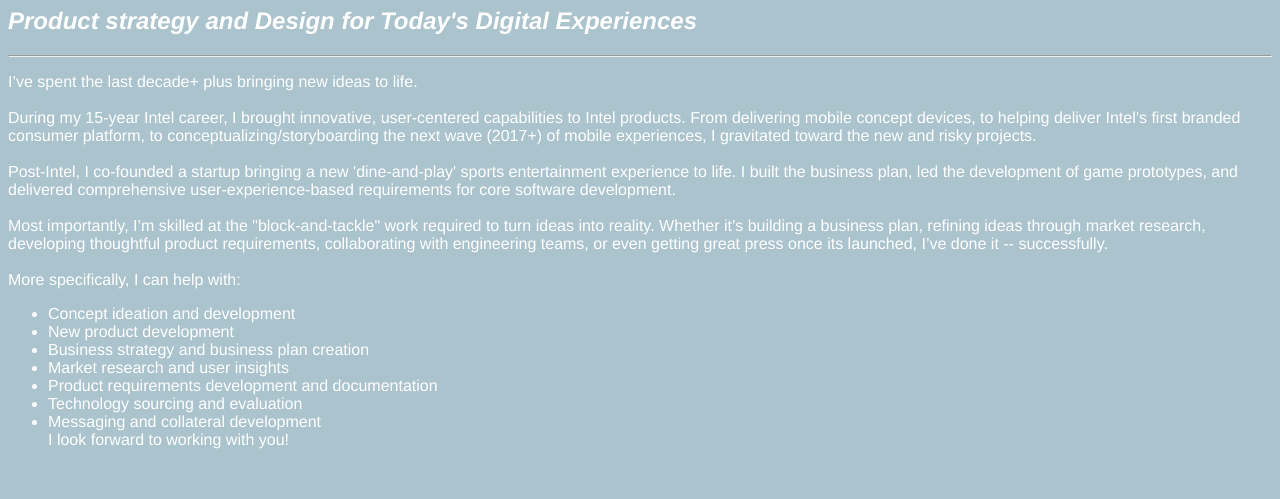
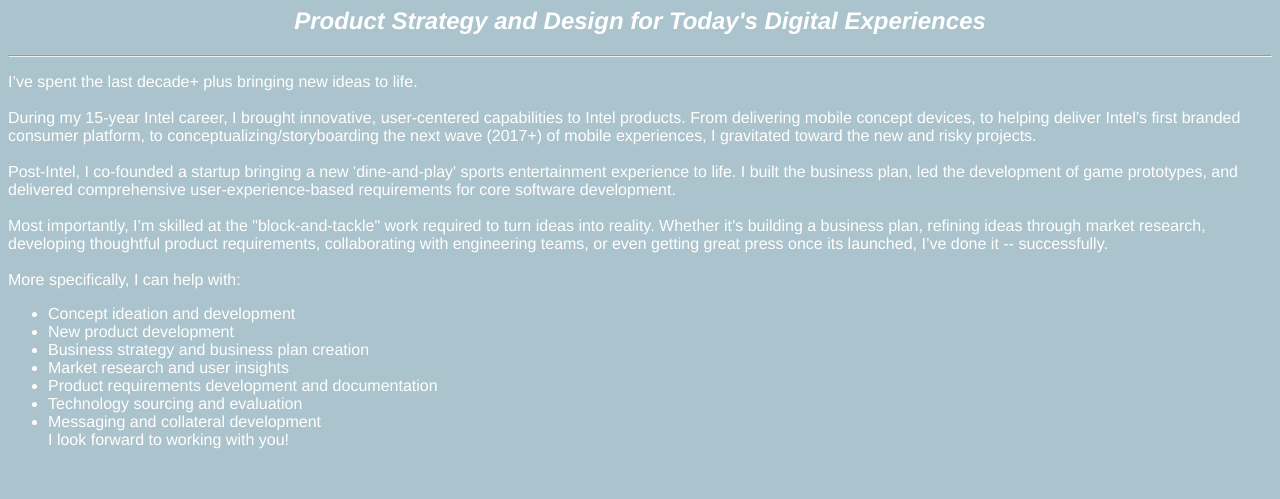
Before and after one commit to bryanpeebler/bryanpeebler.github.io, a plain HTML site: page Unit_3/index.html in a window 1280 px wide. Shown: the part 2142-2641 px from the top of the page. Drawn offline with Linux system fonts and the light colour scheme.

Commit message:
asdf
asdf

```diff
--- a/Unit_3/index.html
+++ b/Unit_3/index.html
@@ -8,7 +8,7 @@
 <body>
   <img src="images/Headshot2.jpg">
   <h1>Peebler Consulting</h1>
-  <h2 id="tagline">Product strategy and Design for Today's Digital Experiences</h2>
+  <h2 id="tagline">Product Strategy and Design for Today's Digital Experiences</h2>
   <hr>
   <p>I’ve spent the last decade+ plus bringing new ideas to life.  <br>
   <br>
--- a/Unit_3/style.css
+++ b/Unit_3/style.css
@@ -9,4 +9,5 @@ h1 {
 }
 #tagline {
 	font-style: italic;
+	text-align: center;
 }
```
